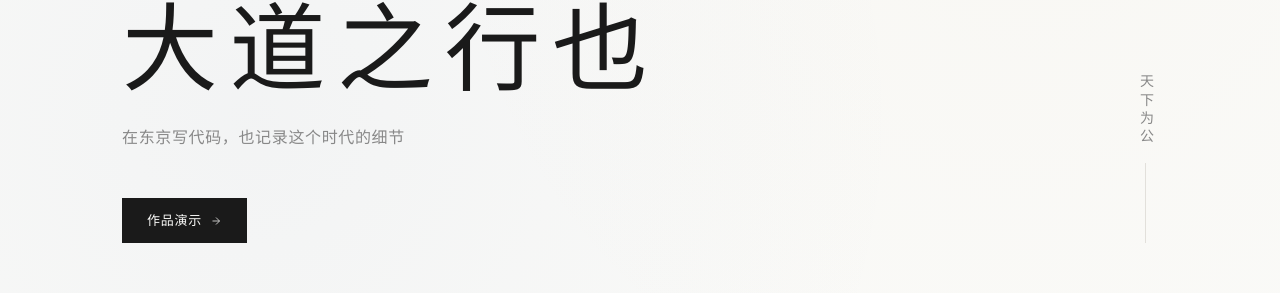
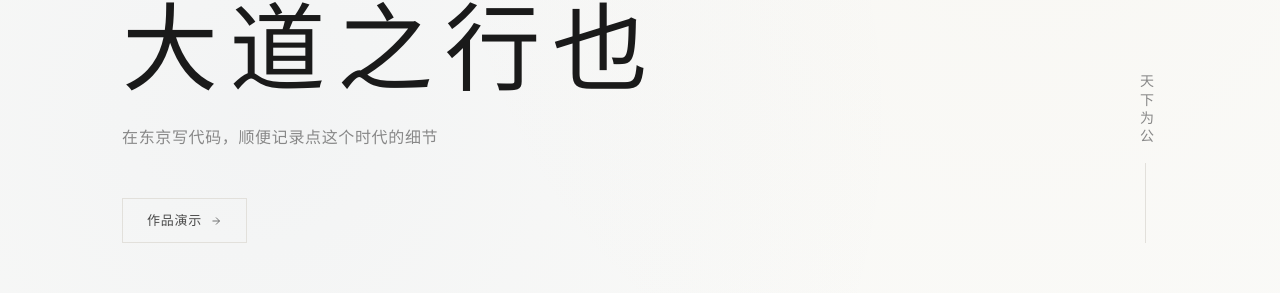
Before and after one commit to toshiki-tech/dogiant.com, a React (Vite) app: page / in a window 1280 px wide. Shown: the part 282-575 px from the top of the page. Built offline with nearby package versions, Linux system fonts and the light colour scheme; no server answers; what sanity would draw is missing.

Commit message:
style: 弱化首屏按钮背景，改为幽灵按钮样式

```diff
--- a/src/components/Hero.jsx
+++ b/src/components/Hero.jsx
@@ -69,7 +69,7 @@ export default function Hero() {
               className="hero-subtitle animate-fade-up delay-300"
               style={{ marginTop: '1.5rem', maxWidth: '480px' }}
             >
-              在东京写代码，也记录这个时代的细节
+              在东京写代码，顺便记录点这个时代的细节
             </p>
 
             {/* CTA buttons */}
@@ -82,7 +82,7 @@ export default function Hero() {
                 flexWrap: 'wrap',
               }}
             >
-              <a href="/#projects" className="btn-solid">
+              <a href="/#projects" className="btn-ghost">
                 作品演示
                 <ArrowIcon />
               </a>
```
